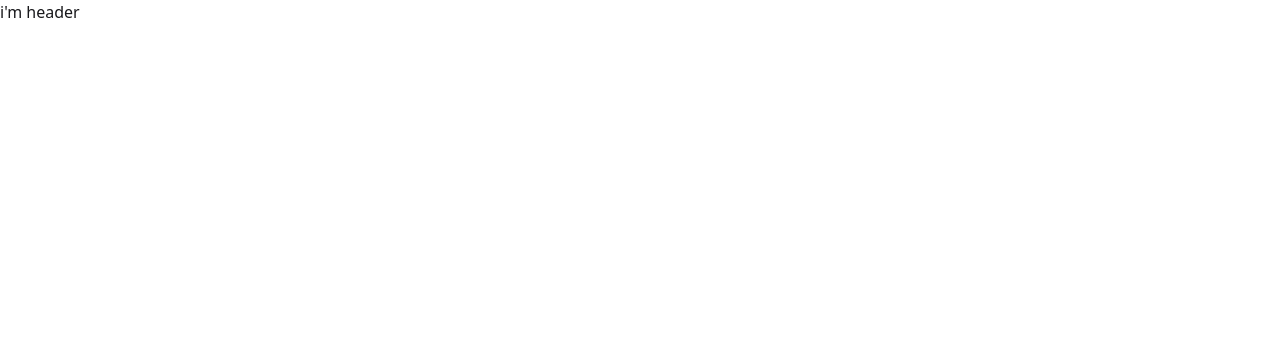
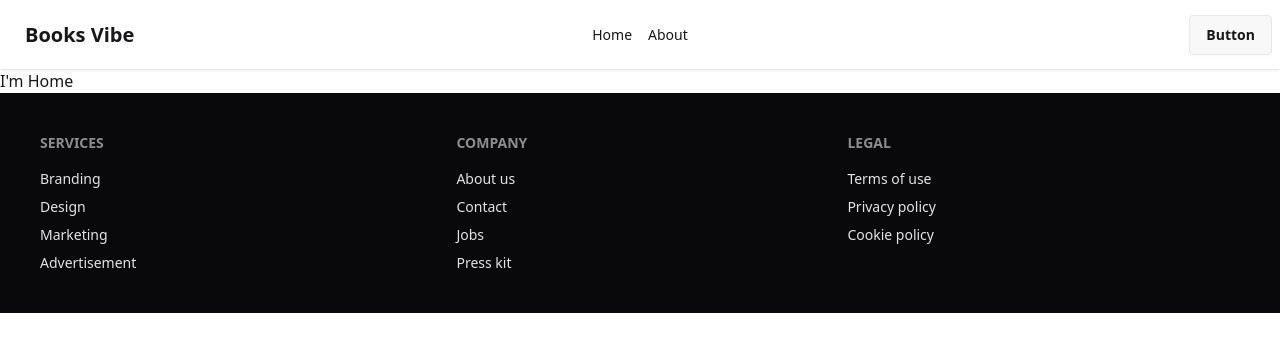
Before and after one commit to mahfuzarrahmanmunna/book-shops-mla, a React (Vite) app: page / in a window 1280 px wide. Shown: the top 352 px of the page. Built offline with nearby package versions, Linux system fonts and the light colour scheme.

Commit message:
solve header section. something is baki

```diff
--- a/src/Components/Footer/Footer.jsx
+++ b/src/Components/Footer/Footer.jsx
@@ -2,9 +2,28 @@
 
 const Footer = () => {
     return (
-        <div>
-
-        </div>
+        <footer className="footer sm:footer-horizontal bg-neutral text-neutral-content p-10">
+            <nav>
+                <h6 className="footer-title">Services</h6>
+                <a className="link link-hover">Branding</a>
+                <a className="link link-hover">Design</a>
+                <a className="link link-hover">Marketing</a>
+                <a className="link link-hover">Advertisement</a>
+            </nav>
+            <nav>
+                <h6 className="footer-title">Company</h6>
+                <a className="link link-hover">About us</a>
+                <a className="link link-hover">Contact</a>
+                <a className="link link-hover">Jobs</a>
+                <a className="link link-hover">Press kit</a>
+            </nav>
+            <nav>
+                <h6 className="footer-title">Legal</h6>
+                <a className="link link-hover">Terms of use</a>
+                <a className="link link-hover">Privacy policy</a>
+                <a className="link link-hover">Cookie policy</a>
+            </nav>
+        </footer>
     );
 };
 
--- a/src/Components/Header/Header.jsx
+++ b/src/Components/Header/Header.jsx
@@ -1,9 +1,35 @@
 import React from 'react';
 
 const Header = () => {
+    const links = <>
+        <li className='m-2'>Home</li>
+        <li className='m-2'>About</li>
+    </>
     return (
         <div>
-            i'm header
+            <div className="navbar bg-base-100 shadow-sm">
+                <div className="navbar-start">
+                    <div className="dropdown">
+                        <div tabIndex={0} role="button" className="btn btn-ghost lg:hidden">
+                            <svg xmlns="http://www.w3.org/2000/svg" className="h-5 w-5" fill="none" viewBox="0 0 24 24" stroke="currentColor"> <path strokeLinecap="round" strokeLinejoin="round" strokeWidth="2" d="M4 6h16M4 12h8m-8 6h16" /> </svg>
+                        </div>
+                        <ul
+                            tabIndex={0}
+                            className="menu menu-sm dropdown-content bg-base-100 rounded-box z-1 mt-3 w-52 p-2 shadow">
+                            {links}
+                        </ul>
+                    </div>
+                    <a className="btn btn-ghost text-xl">Books Vibe</a>
+                </div>
+                <div className="navbar-center hidden lg:flex">
+                    <ul className="menu menu-horizontal flex px-2">
+                        {links}
+                    </ul>
+                </div>
+                <div className="navbar-end">
+                    <a className="btn">Button</a>
+                </div>
+            </div>
         </div>
     );
 };
--- a/src/Pages/Home/Home.jsx
+++ b/src/Pages/Home/Home.jsx
@@ -3,7 +3,7 @@
 const Home = () => {
     return (
         <div>
-
+I'm Home
         </div>
     );
 };
--- a/src/Routes/Routes.jsx
+++ b/src/Routes/Routes.jsx
@@ -1,14 +1,22 @@
-import React from 'react';
+import React, { Component } from 'react';
 import {
     createBrowserRouter,
 } from "react-router";
 import Root from '../Pages/Root/Root';
 import ErrorPage from '../Pages/Error/ErrorPage';
+import Home from '../Pages/Home/Home';
 
 export const router = createBrowserRouter([
     {
         path: "/",
         Component: Root,
-        errorElement: <ErrorPage />
+        errorElement: <ErrorPage />,
+        children: [
+            {
+                index: true,
+                path: '/',
+                Component: Home
+            }
+        ]
     },
 ]);
```
